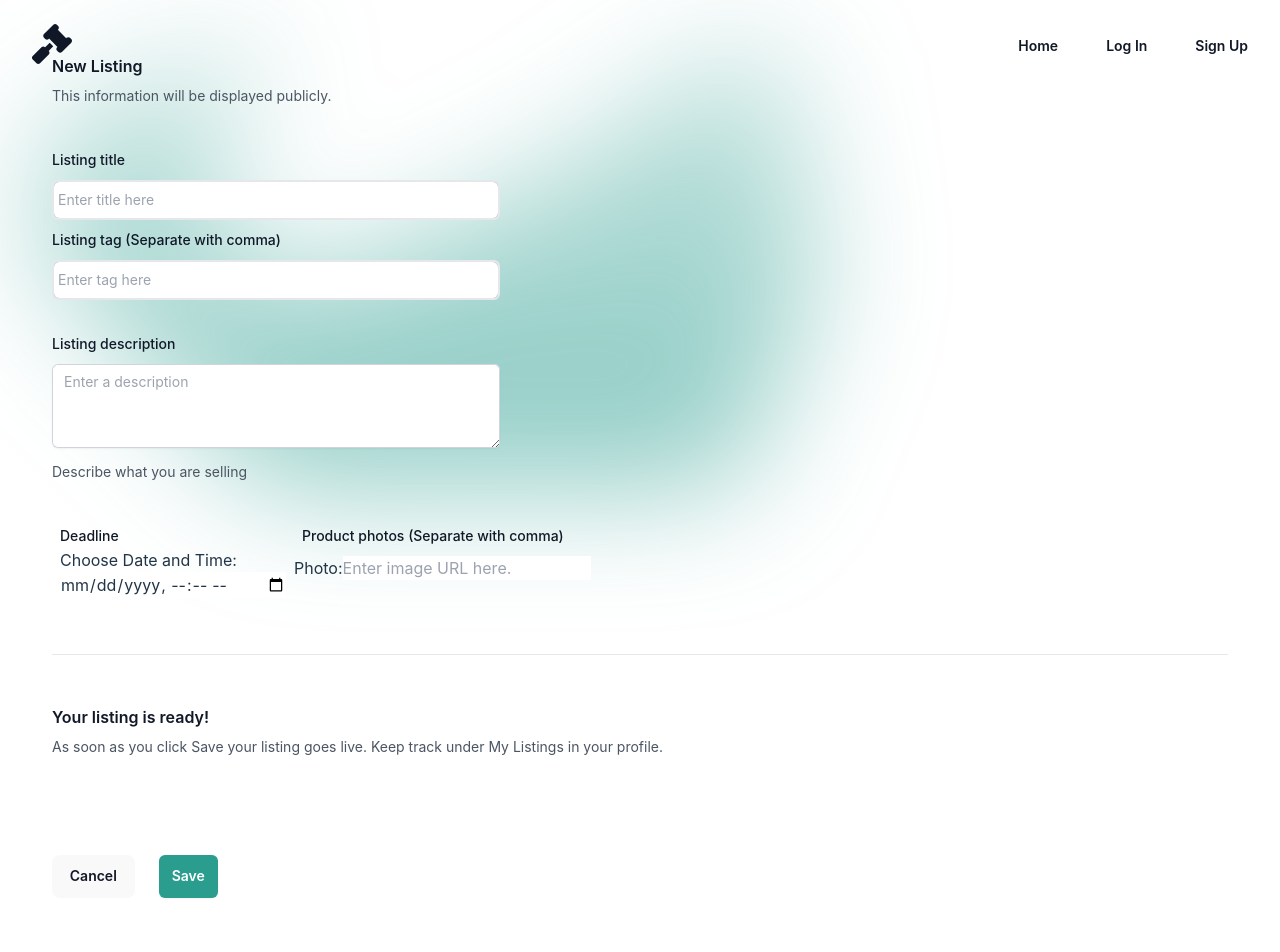
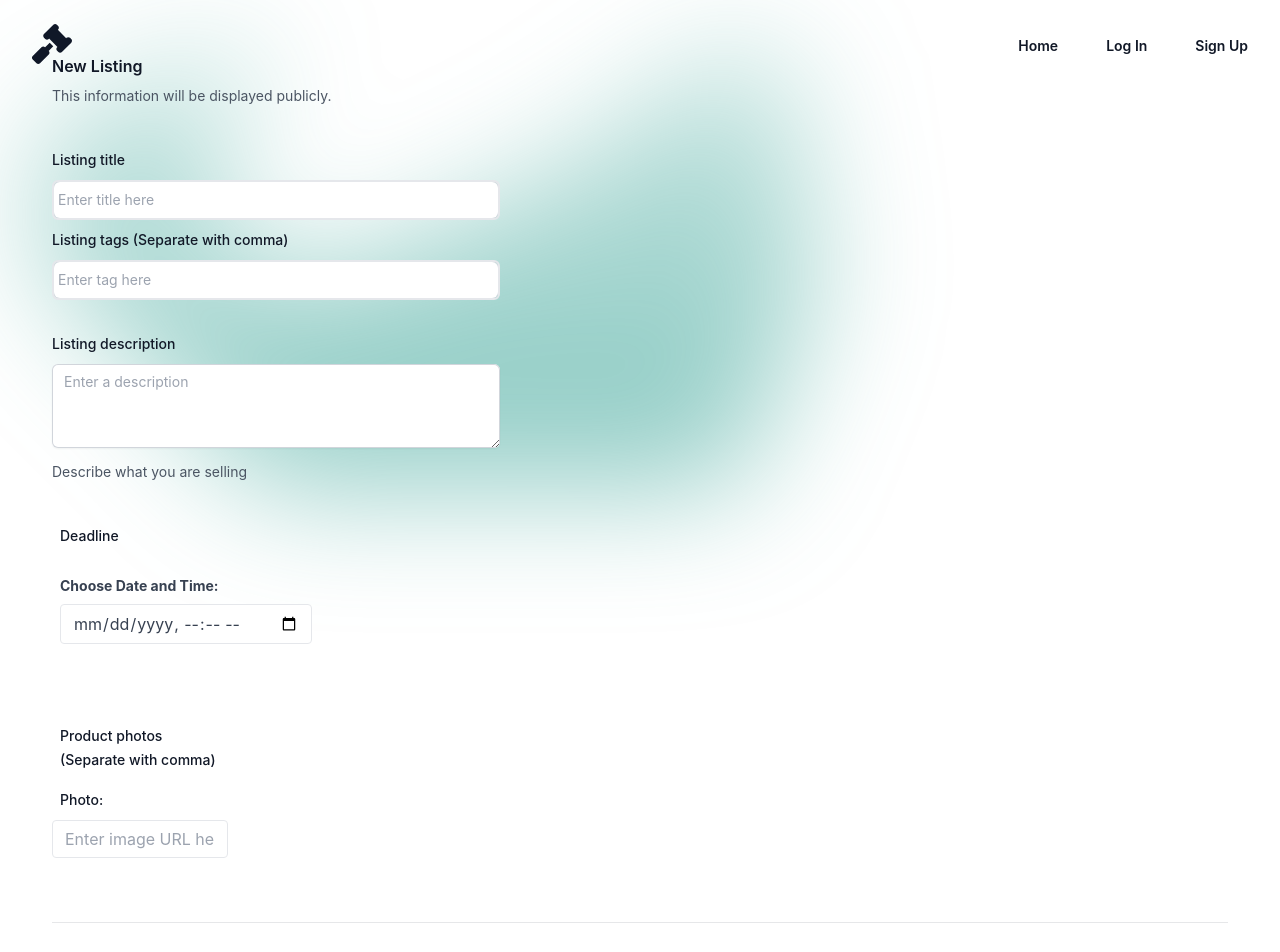
Before and after one commit to juliakalvik/sempro_auc, a React (Vite) app: page /addlisting in a window 1280 px wide. Shown: the top 952 px of the page. Built offline with nearby package versions, Linux system fonts and the light colour scheme.

Commit message:
Added some styling to create listing form

```diff
--- a/src/components/newListing/index.jsx
+++ b/src/components/newListing/index.jsx
@@ -103,7 +103,7 @@ export default function NewListing() {
                   htmlFor="tags"
                   className="block text-sm font-medium leading-6  text-gray-900"
                 >
-                  Listing tag (Separate with comma)
+                  Listing tags (Separate with comma)
                 </label>
               </div>
               <div className="mt-2">
@@ -147,14 +147,19 @@ export default function NewListing() {
               <div className="p-2">
                 <label
                   htmlFor="deadline"
-                  className=" block text-sm font-medium leading-6 text-gray-900"
+                  className="pb-3 block text-sm font-medium leading-6 text-gray-900"
                 >
                   Deadline
                 </label>
-                <div className=" ">
-                  <label htmlFor="datetimePicker">Choose Date and Time:</label>{" "}
-                  <br></br>
+                <div className="my-4">
+                  <label
+                    className="block text-gray-700 text-sm font-bold mb-2"
+                    htmlFor="datetimePicker"
+                  >
+                    Choose Date and Time:
+                  </label>
                   <input
+                    className="appearance-none border rounded w-full py-2 px-3 text-gray-700 leading-tight focus:outline-none focus:shadow-outline"
                     type="datetime-local"
                     required
                     name="endsAt"
@@ -164,15 +169,20 @@ export default function NewListing() {
                   />
                 </div>
               </div>
-              <div className="col-span-full ">
+            </div>
+            <div>
+              <div className="my-4">
                 <label
                   htmlFor="cover-photo"
                   className="block text-sm font-medium leading-6 text-gray-900 p-2"
                 >
                   Product photos (Separate with comma)
                 </label>
-                <label>Photo:</label>
+                <label className="block text-sm font-medium leading-6 text-gray-900 p-2">
+                  Photo:
+                </label>
                 <input
+                  className="appearance-none border rounded w-full py-2 px-3 text-gray-700 leading-tight focus:outline-none focus:shadow-outline"
                   type="text"
                   name="media"
                   placeholder="Enter image URL here."
@@ -199,14 +209,8 @@ export default function NewListing() {
 
       <div className="mt-2 flex gap-x-6">
         <button
-          type="button"
-          className="text-sm font-semibold hover:border-turq leading-6 text-gray-900"
-        >
-          Cancel
-        </button>
-        <button
           type="submit"
-          className="rounded-md bg-turq px-3 py-2 text-sm font-semibold text-white shadow-sm hover:bg-gray-800 hover:border-gray-800"
+          className="rounded-md bg-turq px-3 py-2 text-sm font-semibold text-white shadow-sm hover:bg-gray-800 hover:border-gray-800 w-40"
         >
           Save
         </button>
```
